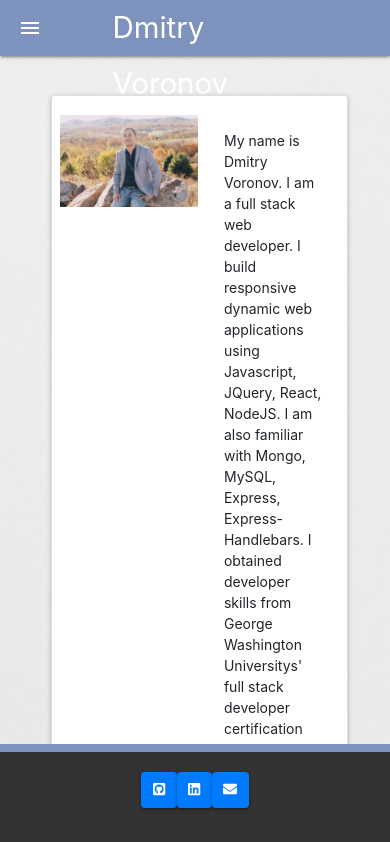
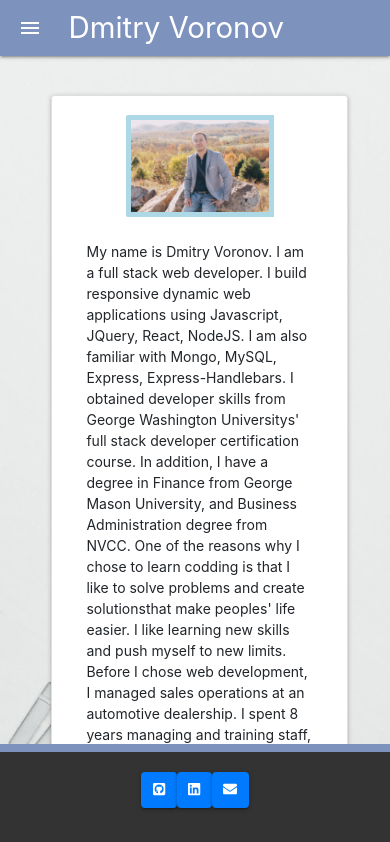
Before and after one commit to vormc2005/React_Portfolio, a React (Create React App) app: page / in a window 390 px wide. Shown: the top 842 px of the page. Built offline with nearby package versions, Linux system fonts and the light colour scheme.

Commit message:
corrected responsiveness

```diff
--- a/src/components/Aboutme/ABoutme.js
+++ b/src/components/Aboutme/ABoutme.js
@@ -15,8 +15,8 @@
                         <div className="card-image">
                             <img class="responsive-img" src={myImage} alt="My_image"/>
                         </div>
-                <div className="card-stacked">
-                    <div className="card-content">
+                <div className="card-stacked col s12">
+                    <div className="card-content ">
                              <p>My name is Dmitry Voronov. I am a full stack web developer. I build responsive   dynamic  web applications using Javascript, JQuery, React, NodeJS. I am also familiar with Mongo, MySQL, Express, Express-Handlebars.
                             I obtained developer skills from George Washington Universitys' full stack developer certification course. In addition, I have a degree in Finance from George Mason University, and Business Administration degree from NVCC.
                         One of the reasons why I chose to learn codding is that I like to solve problems and create solutionsthat make peoples' life easier. I like learning new skills and push myself to new limits.</p>
--- a/src/components/Aboutme/Aboutme.css
+++ b/src/components/Aboutme/Aboutme.css
@@ -5,22 +5,31 @@
     margin-left: 100px;
 }
 
+
 @media (prefers-reduced-motion: no-preference) {
     img {
       animation: App-logo-spin infinite 20s linear;
     }
   }
 img{
-    max-width: 300px;
+
+    max-width: 350px;
     max-height: 250px;
-    float:left;
+    /* float:left; */
     padding: 5px;
 
-  margin-top: 3%;
+  margin-top: 6%;
   margin-left: 2%;
 
 
 
+}
+@media only screen and (max-width: 600px) {
+  img {
+    background-color: lightblue;
+    width:100%;
+    margin-left: 50%;
+  }
 }
 #infocard{
     /* display: flex;
--- a/src/components/Navbar/Navbar.css
+++ b/src/components/Navbar/Navbar.css
@@ -14,3 +14,9 @@
 .brand-logo{
     margin-left: 10px;
 }
+@media only screen and (max-width: 400px) {
+    .brand-logo {
+      width:70%;
+     margin-right: 100px;
+    }
+  }
```
